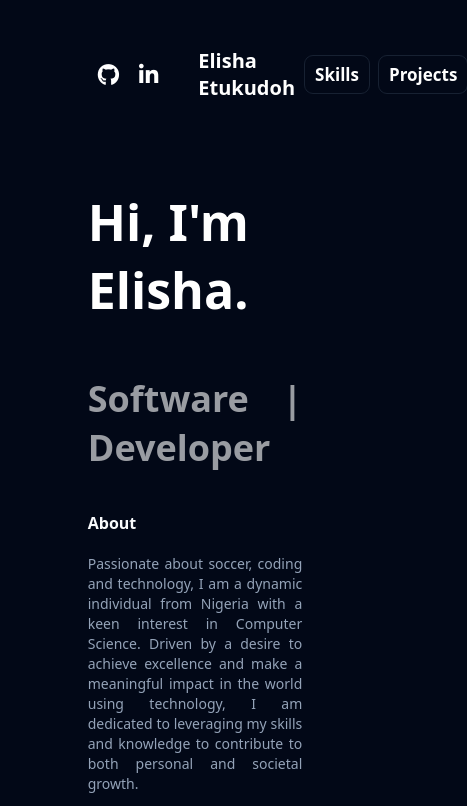
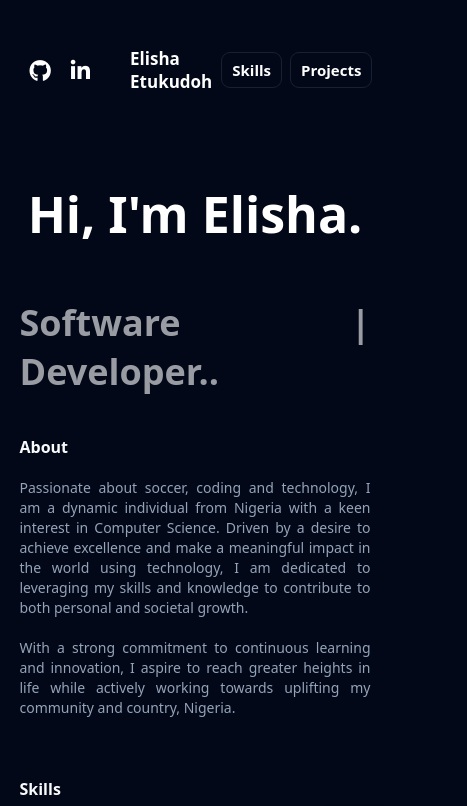
Before and after one commit to elisha-et/portfolio, a React (Vite) app: page / in a window 390 px wide. Shown: the top 806 px of the page, 467 px wide, since content can reach past the window. Built offline with nearby package versions, Linux system fonts and the light colour scheme.

Commit message:
Responsiveness trial

```diff
--- a/src/App.css
+++ b/src/App.css
@@ -19,3 +19,21 @@ body{
     margin-bottom: 20px;
     margin-top: 60px;
 }
+
+@media screen and (max-width:1000px){
+    .appContainer{
+        width: 70vw;
+    }
+  }
+
+@media screen and (max-width:600px){
+    .appContainer{
+        width: 80vw;
+    }
+  }
+
+@media screen and (max-width:550px){
+    .appContainer{
+        width: 90vw;
+    }
+  }
--- a/src/components/Navigation/Navigation.css
+++ b/src/components/Navigation/Navigation.css
@@ -53,3 +53,23 @@ nav .navs ul li {
   font-size: 17px;
   cursor: pointer;
 }
+
+@media screen and (max-width:500px){
+  nav .name {
+    font-size: 17px;
+  }
+
+  nav .navs ul li {
+    font-size: 15px;
+  }
+}
+
+/* @media screen and (max-width:700px){
+  nav .name {
+    font-size: 15px;
+  }
+
+  nav .navs ul li {
+    font-size: 13px;
+  }
+} */
--- a/src/components/Project/Project.css
+++ b/src/components/Project/Project.css
@@ -51,6 +51,7 @@ a{
     font-size: 12px;
     font-weight: 600;
     color: rgb(248, 250, 252);
+    width: max-content;
 }
 
 .project .bottom ul li{
@@ -58,6 +59,7 @@ a{
     padding: 1px 8px;
     border-radius: 10px;
     transition: ease-in-out 0.1s;
+    width: max-content;
 }
 
 .project .bottom ul li:hover{
--- a/src/components/Project/Project.tsx
+++ b/src/components/Project/Project.tsx
@@ -10,16 +10,16 @@ interface IProject{
 }
 
 function Project({name, date, description, skills, link, gitlink}:IProject) {
+
     function printSkills(skills: string[]) {
-        return skills.map((skill, index) => (
-            <>
-            <ul>
-                <li key={index}>{skill}</li>
-            </ul>
-            </>
-        ));
+        return skills.map((skill, index) => {
+            return (
+                <ul key={index}>
+                    <li >{skill}</li>
+                </ul>
+            );
+        });
     }
-
 
   return (
     <>
```
